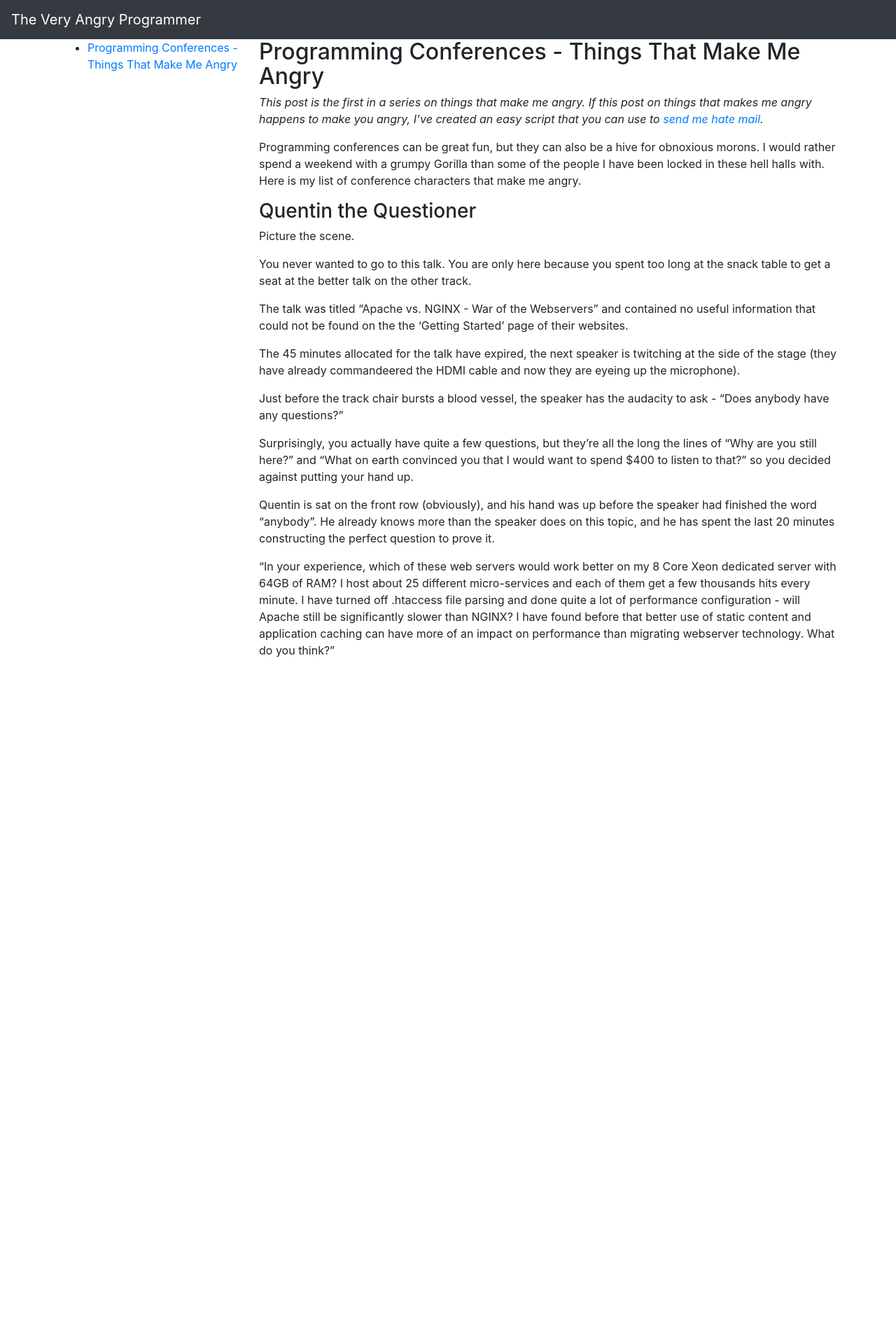
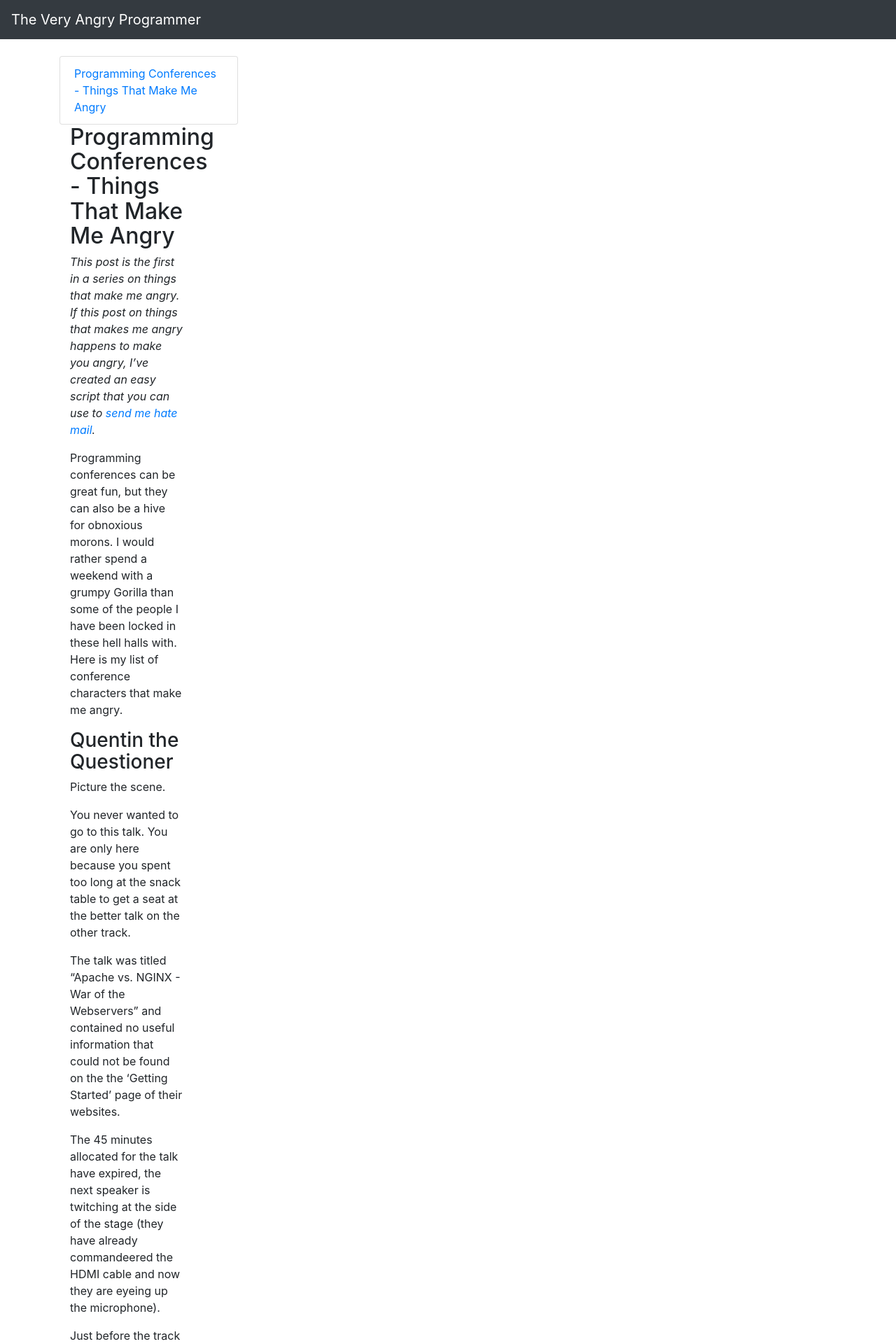
Before and after one commit to VeryAngryProgrammer/veryangryprogrammer.github.io, a Jekyll site: the page built from _posts/2017-09-23-1-conferences.md, in a window 1280 px wide. Shown: the top 1920 px of the page at 70% size. Built offline with Jekyll 4.4.1, drawn with Linux system fonts in a browser that asks for light colours; our own code applies the rules of GitHub Pages for plain Markdown files; before the commit the page ends 957 px from its top, so only the background shows below that.

Commit message:
Update default.html

```diff
--- a/_layouts/default.html
+++ b/_layouts/default.html
@@ -14,12 +14,13 @@
     <nav class="navbar navbar-dark bg-dark">
       <span class="navbar-brand">{{ site.title }}</span>
     </nav>
+    <br />
     <div class="container">
       <div class="row">
         <div class="col-12 col-md-6 col-lg-3">
-          <ul>
+          <div class="list-group">
             {% for post in site.posts %}
-              <li><a href="{{ post.url }}">{{ post.title }}</a></li>
+              <a class="list-group-item" href="{{ post.url }}">{{ post.title }}</a>
             {% endfor %}
           </ul>
         </div>
```
